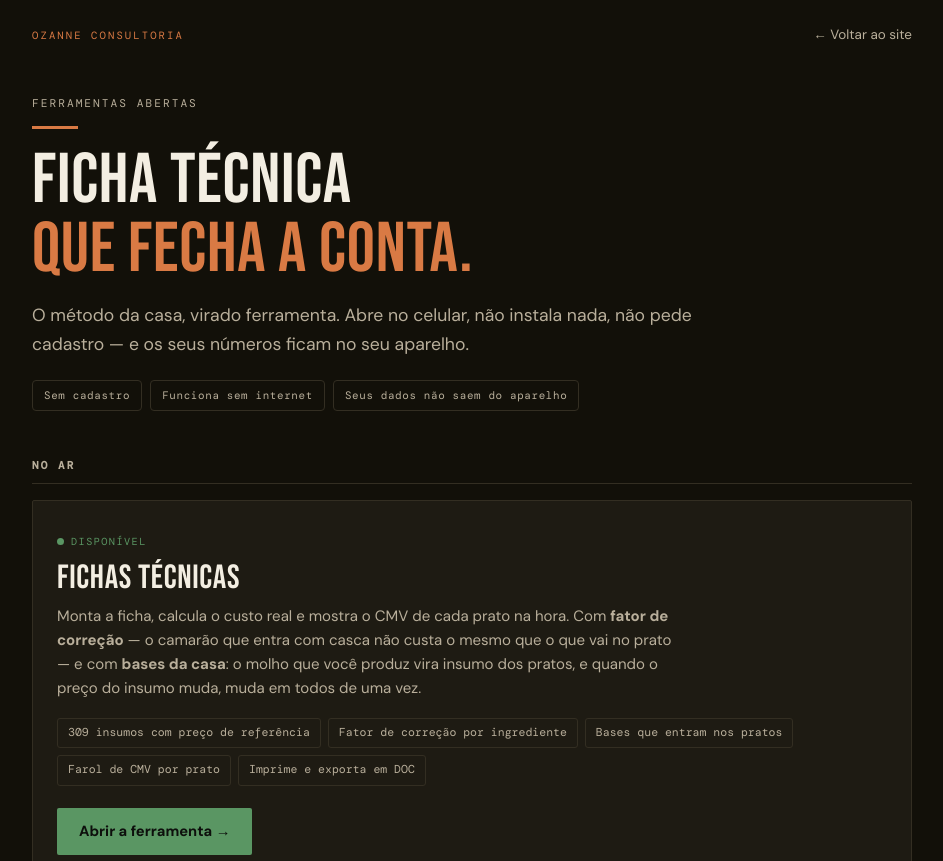
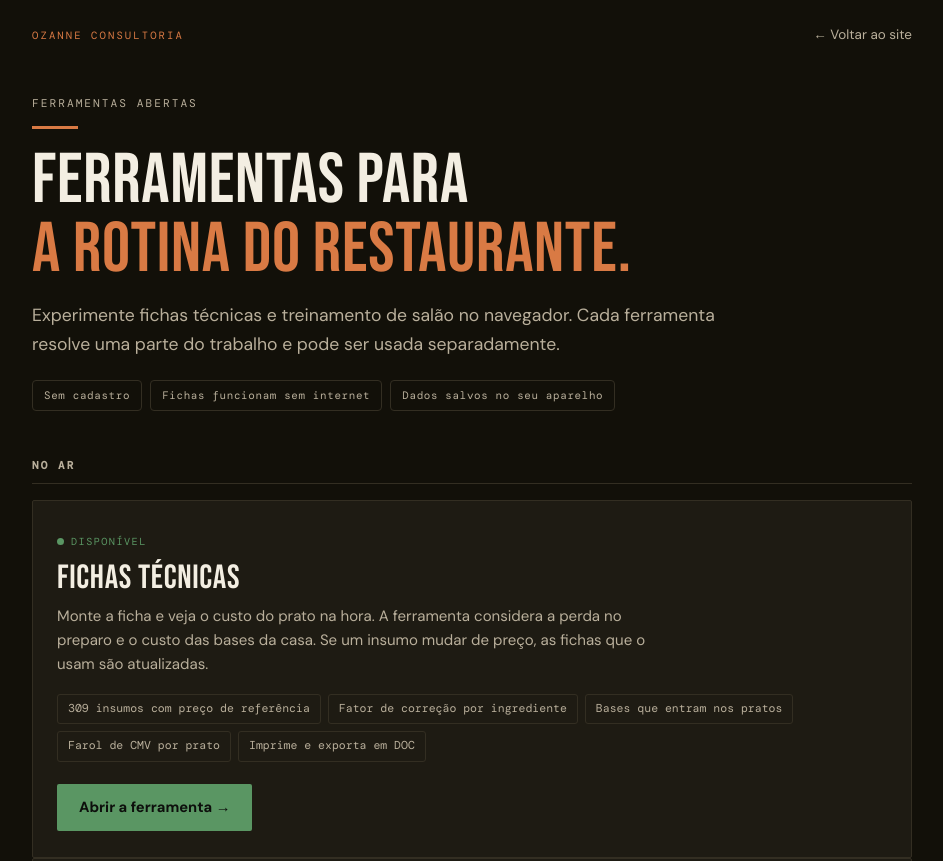
Before and after one commit to OzanneSE/franozanne, a plain HTML site: page ferramentas/index.html in a window 1280 px wide. Shown: the top 861 px of the page, without its empty margins (168-1111 px from the left). Drawn offline with nearby package versions, Linux system fonts and the light colour scheme.

Commit message:
Revise ferramentas/index.html for clear services and working tools

```diff
--- a/ferramentas/index.html
+++ b/ferramentas/index.html
@@ -4,23 +4,17 @@
 <meta charset="UTF-8">
 <meta name="viewport" content="width=device-width, initial-scale=1.0">
 <title>Ferramentas · Ozanne Consultoria</title>
-<meta name="description" content="Ferramentas de cozinha da Ozanne Consultoria: ficha técnica com fator de correção, bases da casa e CMV ao vivo. Abre no celular, sem instalar e sem internet.">
+<meta name="description" content="Ferramentas da Ozanne Consultoria para fichas técnicas e treinamento de salão. Experimente no navegador, com dados salvos no seu aparelho.">
 <link rel="canonical" href="https://ozanneconsultoria.com.br/ferramentas/">
 <meta name="theme-color" content="#121009">
 <meta property="og:type" content="website">
 <meta property="og:title" content="Ferramentas · Ozanne Consultoria">
-<meta property="og:description" content="Ficha técnica, fator de correção e CMV ao vivo. No celular, sem instalar nada.">
+<meta property="og:description" content="Fichas técnicas e treinamento de salão no navegador, com dados salvos no aparelho.">
 <meta property="og:url" content="https://ozanneconsultoria.com.br/ferramentas/">
 <meta property="og:locale" content="pt_BR">
 <link rel="preconnect" href="https://fonts.googleapis.com">
 <link rel="preconnect" href="https://fonts.gstatic.com" crossorigin>
 <link href="https://fonts.googleapis.com/css2?family=Bebas+Neue&family=DM+Mono:wght@400;500&family=DM+Sans:ital,opsz,wght@0,9..40,300;0,9..40,400;0,9..40,500;0,9..40,600;0,9..40,700;1,9..40,500&display=swap" rel="stylesheet">
-
-<!-- ====================================================================
-     COLE AQUI a mesma Google tag que já está no index.html do site.
-     A vitrine mede quem chega. A ferramenta em si não leva tag nenhuma —
-     é o que sustenta a promessa de que nada sai do aparelho.
-     ==================================================================== -->
 
 <style>
 /* mesmas variáveis do index.html do site */
@@ -105,13 +99,13 @@ footer a:hover{color:var(--terracotta)}
 
   <p class="eyebrow">Ferramentas abertas</p>
   <div class="divider"></div>
-  <h1>Ficha técnica<br><em>que fecha a conta.</em></h1>
-  <p class="lede">O método da casa, virado ferramenta. Abre no celular, não instala nada, não pede cadastro — e os seus números ficam no seu aparelho.</p>
+  <h1>Ferramentas para<br><em>a rotina do restaurante.</em></h1>
+  <p class="lede">Experimente fichas técnicas e treinamento de salão no navegador. Cada ferramenta resolve uma parte do trabalho e pode ser usada separadamente.</p>
 
   <div class="selos">
     <span class="selo">Sem cadastro</span>
-    <span class="selo">Funciona sem internet</span>
-    <span class="selo">Seus dados não saem do aparelho</span>
+    <span class="selo">Fichas funcionam sem internet</span>
+    <span class="selo">Dados salvos no seu aparelho</span>
   </div>
 
   <h2 class="sec-title">No ar</h2>
@@ -119,7 +113,7 @@ footer a:hover{color:var(--terracotta)}
   <a class="tool" href="fichas/">
     <span class="status">disponível</span>
     <h2>Fichas Técnicas</h2>
-    <p>Monta a ficha, calcula o custo real e mostra o CMV de cada prato na hora. Com <b>fator de correção</b> — o camarão que entra com casca não custa o mesmo que o que vai no prato — e com <b>bases da casa</b>: o molho que você produz vira insumo dos pratos, e quando o preço do insumo muda, muda em todos de uma vez.</p>
+    <p>Monte a ficha e veja o custo do prato na hora. A ferramenta considera a perda no preparo e o custo das bases da casa. Se um insumo mudar de preço, as fichas que o usam são atualizadas.</p>
     <ul class="lista">
       <li>309 insumos com preço de referência</li>
       <li>Fator de correção por ingrediente</li>
@@ -145,13 +139,13 @@ footer a:hover{color:var(--terracotta)}
   <h2 class="sec-title">Em desenvolvimento</h2>
   <div class="vindo">
     <div><div class="num">01</div><h3>Engenharia de cardápio</h3><p>Cruza popularidade e margem: quais pratos sustentam a casa e quais estão sangrando.</p></div>
-    <div><div class="num">02</div><h3>Impacto de insumo</h3><p>Subiu o camarão — quais fichas passaram do alvo e quanto precisa subir em cada uma.</p></div>
+    <div><div class="num">02</div><h3>Impacto de insumo</h3><p>Quando um ingrediente sobe de preço, veja quais pratos são afetados.</p></div>
   </div>
 
-  <p class="nota"><b>Por que é aberta.</b> Ficha técnica bem feita é o começo de qualquer conversa sobre margem — e é onde a maioria das casas trava. A ferramenta faz essa parte, inteira, de graça. O que eu cobro é a leitura do cardápio como um todo e o trabalho de reposicionar o que não fecha.</p>
+  <p class="nota"><b>Ferramenta e consultoria.</b> Você pode começar por conta própria. Se precisar revisar custos, adaptar o material à sua equipe ou decidir o que mudar no cardápio, <a href="/#contato" style="color:var(--terracotta)">conte o desafio da sua casa</a>.</p>
 
   <footer>
-    <span>Ozanne Consultoria · Técnica. Território. Resultado.</span>
+    <span>Ozanne Consultoria | Feito para a rotina do restaurante</span>
     <span><a href="/">ozanneconsultoria.com.br</a> · <a href="https://www.instagram.com/fran.ozanne" rel="noopener">@fran.ozanne</a></span>
   </footer>
 
```
